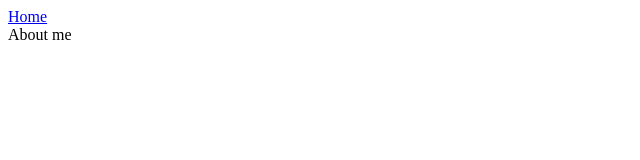
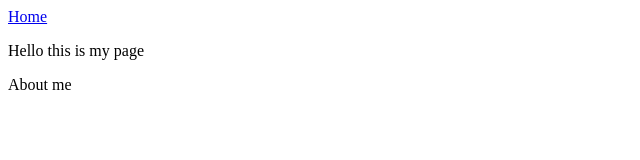
Before and after one commit to bienvenuemabio/wdd130, a plain HTML site: page aboutme/index.html in a window 1280 px wide. Shown: the whole page, without its empty margins (0-640 px from the left). Drawn offline with Linux system fonts and the light colour scheme.

Commit message:
changement

```diff
--- a/aboutme/index.html
+++ b/aboutme/index.html
@@ -10,6 +10,8 @@
             </nav>
         </header>
         <main>
+            <p>Hello  this is my page </p>
+
             About me
         </main>
         <footer>
```
